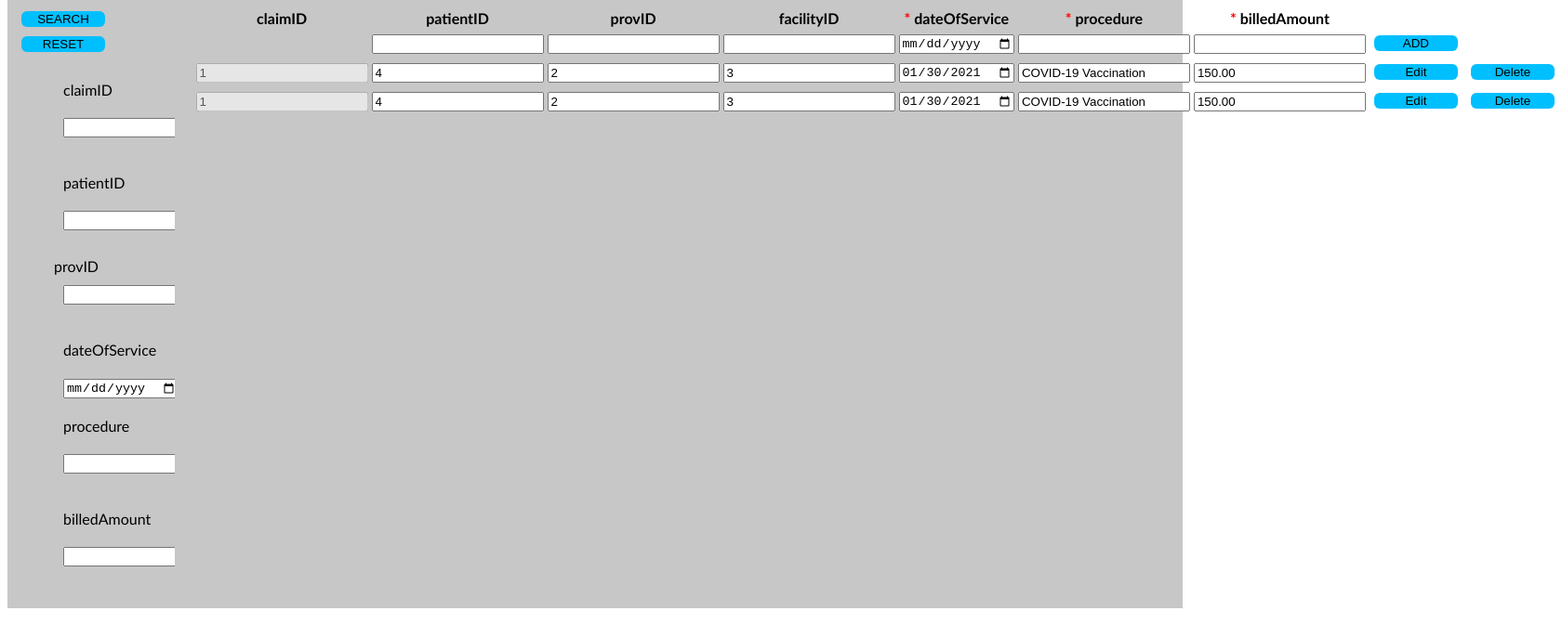
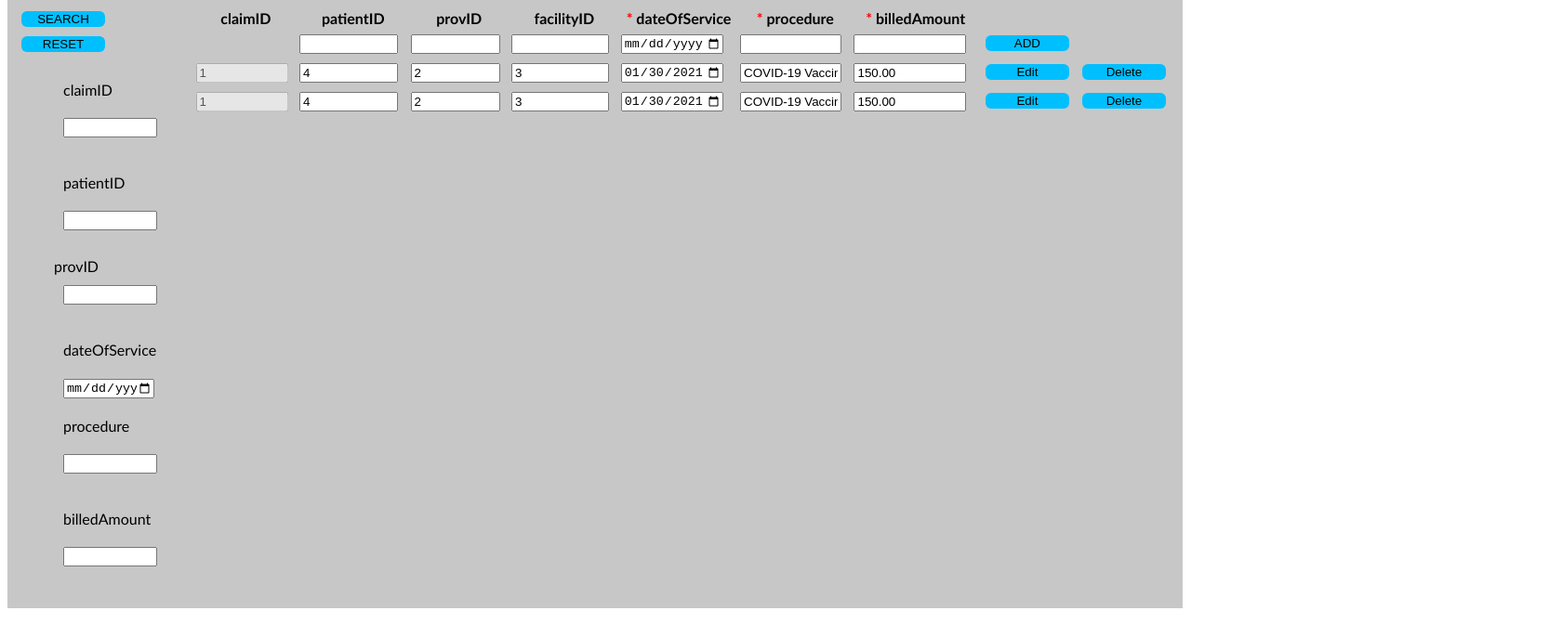
Before and after one commit to zombiikins/cs340Step3, a plain HTML site: page index.html in a window 1280 px wide. Shown: the part 128-800 px from the top of the page at 93% size, 1680 px wide, since content can reach past the window. Drawn offline with Linux system fonts and the light colour scheme.

Commit message:
fix firefox issue

```diff
--- a/style.css
+++ b/style.css
@@ -64,7 +64,7 @@ form {
   margin: 10px;
 }
 .rightside {
-  width: 85%
+  width: 85%;
 }
 
 .search {
@@ -81,6 +81,10 @@ form {
 .content{
   color: rgb(0, 0, 0);
   padding: 10px;
+}
+
+input{
+  width: 85%;
 }
 
 .button{
```
